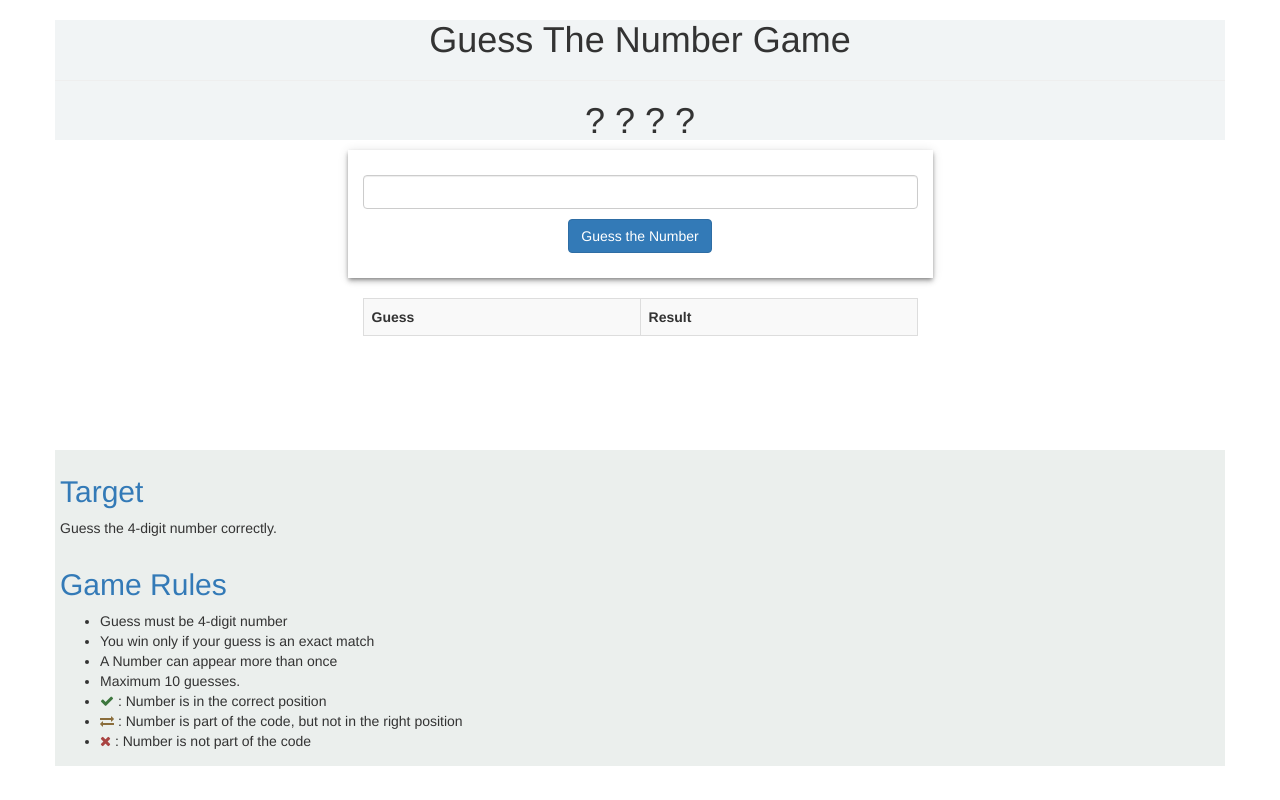
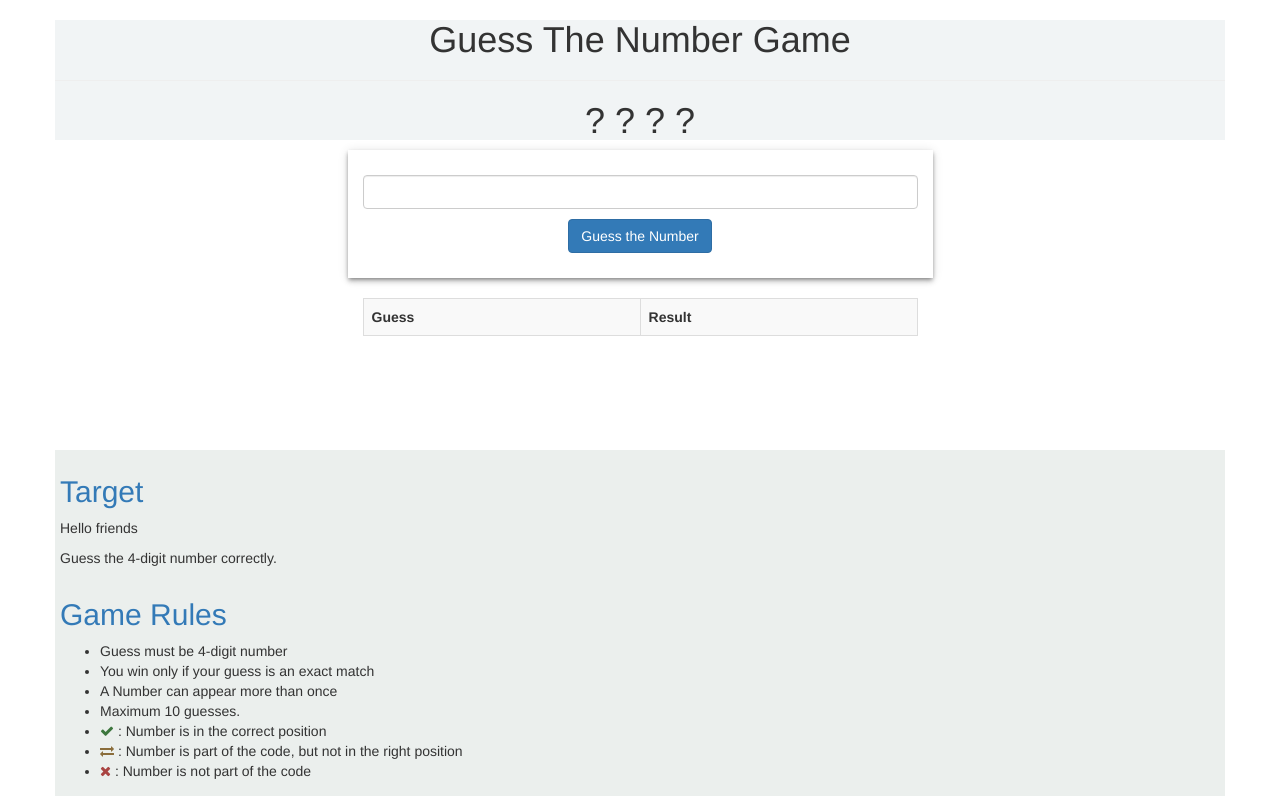
Before and after one commit to zawed123/guess-the-number-game, a plain HTML site: page index.html in a window 1280 px wide. Drawn offline with nearby package versions, Linux system fonts and the light colour scheme.

Commit message:
added text in index.html

```diff
--- a/index.html
+++ b/index.html
@@ -45,6 +45,7 @@
     <div class="col-md-6">
       <div class="row">
         <h2 class="text-primary">Target</h2>
+        <p>Hello friends</p>
         <p>Guess the 4-digit number correctly.</p>
       </div>
       <div class="row">
```
